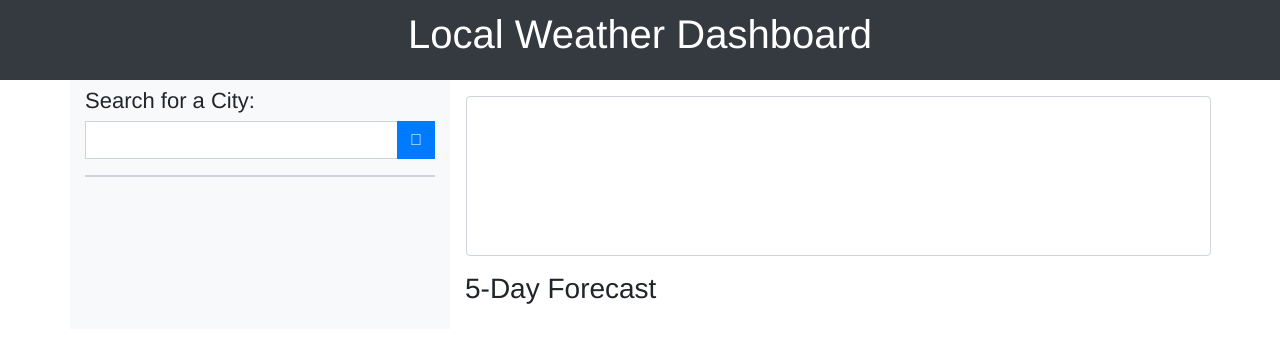
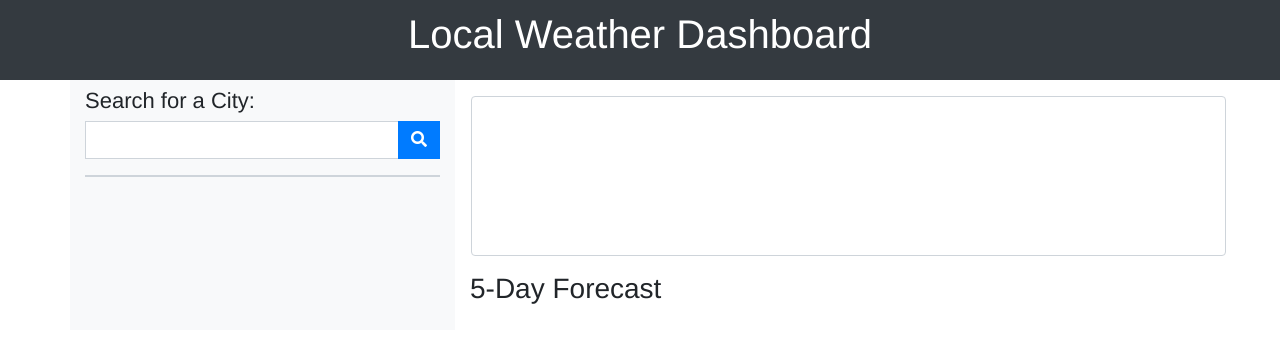
Before and after one commit to bbarello/local_weather_dashboard, a plain HTML site: page index.html in a window 1280 px wide. Drawn offline with nearby package versions, Linux system fonts and the light colour scheme.

Commit message:
updated readme.html

```diff
--- a/css/style.css
+++ b/css/style.css
@@ -63,9 +63,20 @@ img {
     drop-shadow(4px 3px 3px #222)
 }
 
+.container{
+    padding-right:0;
+}
 .border-primary{
     border-color:#ced4da!important;
     padding:3%;
+}
+
+.w-100 {
+    width: 100%!important;
+    padding: 0;
+}
+.fas {
+    font-family: "Font Awesome 5 Free"!important;
 }
 .top-header {
     background-color: rgb(52, 58, 64) ;
```
Also changed, not shown: 1 other file.
